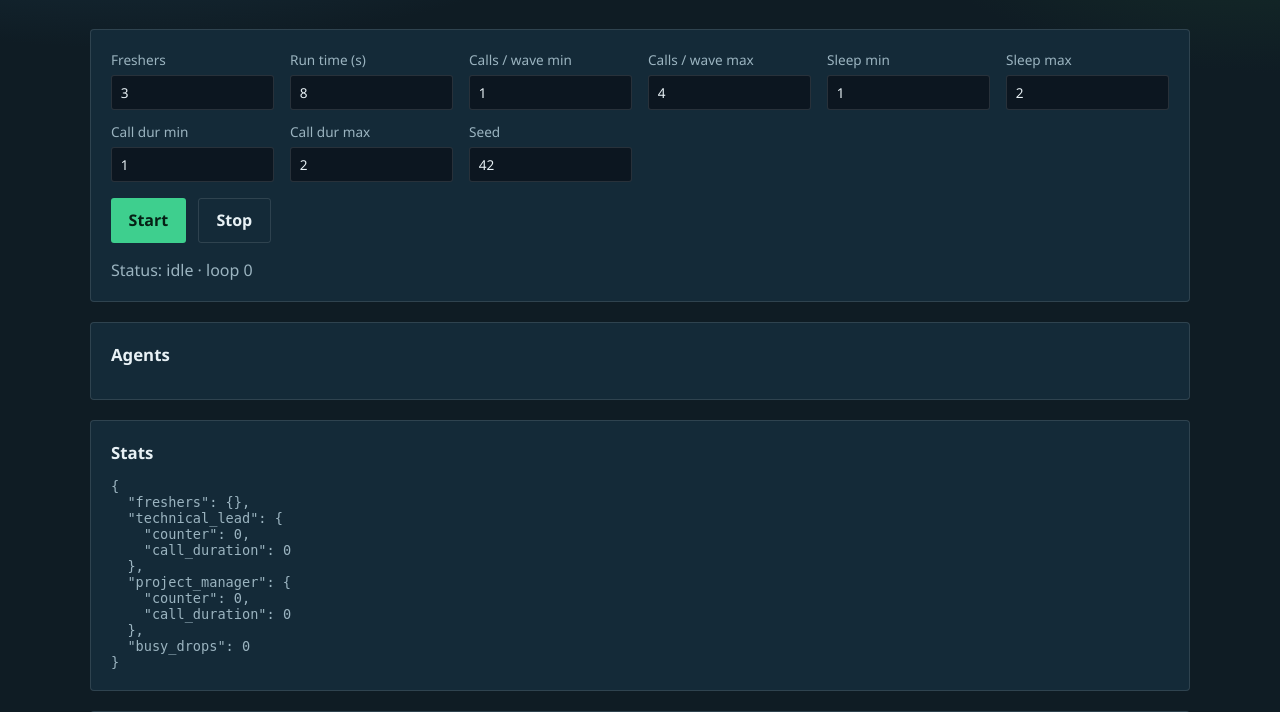
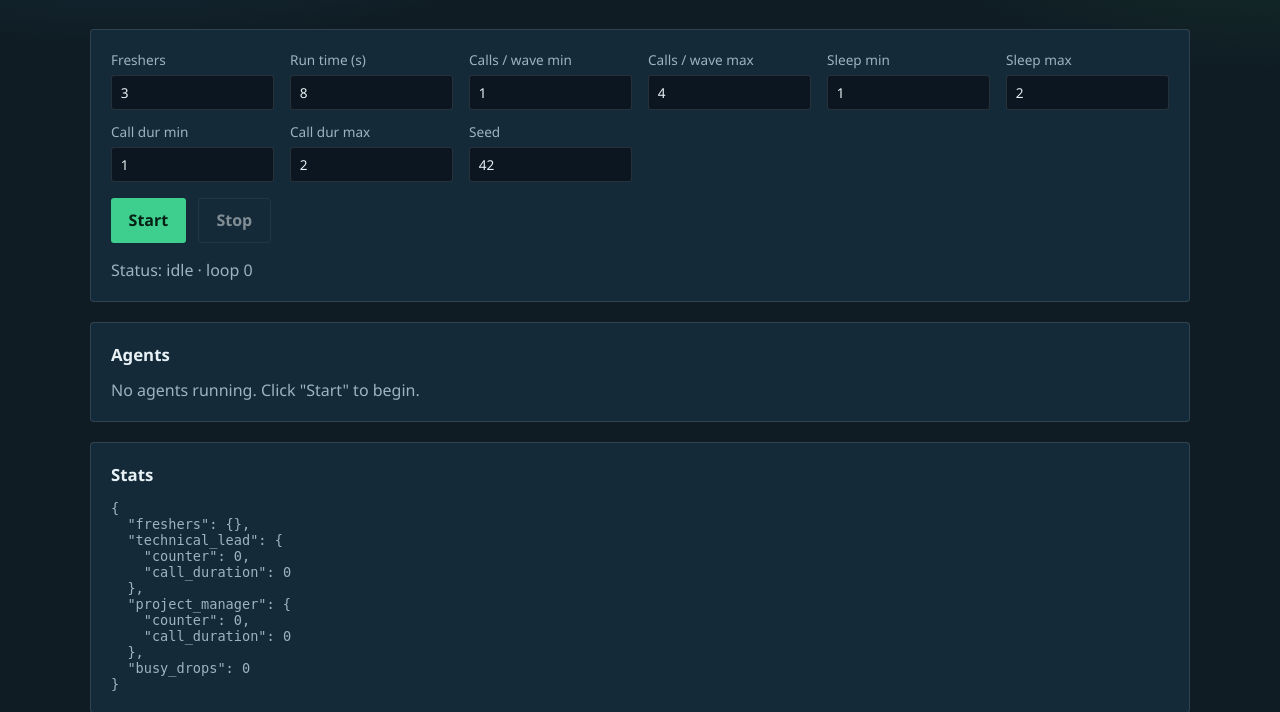
Before and after one commit to arminsalmasi/call_center_simulation, a FastAPI app: page / in a window 1280 px wide. Shown: the part 177-889 px from the top of the page. Run offline with FastAPI, Linux system fonts and the light colour scheme; data that the repository does not hold is empty.

Commit message:
Palette: Add UI empty state and disabled button styles
- Disable start/stop buttons based on simulation state
- Add empty state message when no agents are running
- Add :disabled CSS styling to buttons

```diff
--- a/web/static/app.js
+++ b/web/static/app.js
@@ -23,16 +23,26 @@ function formPayload() {
 
 function renderStatus(snapshot) {
   statusLine.textContent = `Status: ${snapshot.status} · loop ${snapshot.loop || 0}`;
-  agentsEl.innerHTML = (snapshot.agents || [])
-    .map(
-      (a) => `
+
+  const isRunning = snapshot.status === "running";
+  document.getElementById("start-btn").disabled = isRunning;
+  document.getElementById("stop-btn").disabled = !isRunning;
+
+  const agents = snapshot.agents || [];
+  if (agents.length === 0) {
+    agentsEl.innerHTML = `<p class="status" style="grid-column: 1 / -1; margin-top: 0;">No agents running. Click "Start" to begin.</p>`;
+  } else {
+    agentsEl.innerHTML = agents
+      .map(
+        (a) => `
       <article class="agent">
         <div class="name">${a.name}</div>
         <span class="state ${a.state}">${a.state}</span>
         <div>calls: ${a.calls_handled}</div>
       </article>`
-    )
-    .join("");
+      )
+      .join("");
+  }
   statsEl.textContent = JSON.stringify(snapshot.stats || {}, null, 2);
 }
 
--- a/web/static/style.css
+++ b/web/static/style.css
@@ -102,6 +102,12 @@ button {
   color: #062015;
 }
 
+button:disabled {
+  opacity: 0.5;
+  cursor: not-allowed;
+  filter: grayscale(0.5);
+}
+
 #stop-btn {
   background: transparent;
   color: var(--ink);
```
